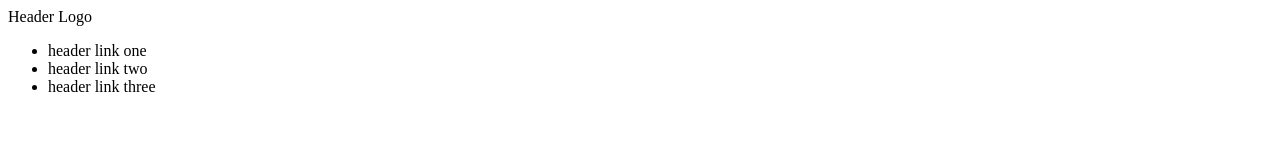
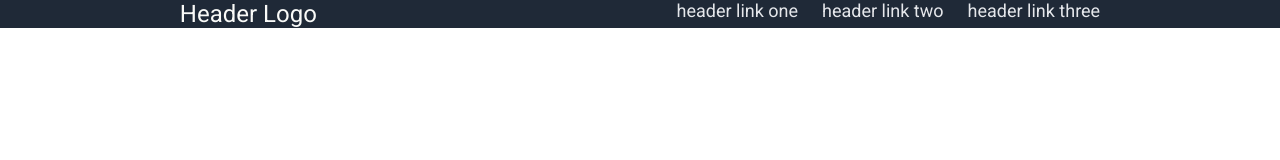
Before and after one commit to louhitar/project-landing-page, a plain HTML site: page index.html in a window 1280 px wide. Drawn offline with Linux system fonts and the light colour scheme.

Commit message:
Style header content and apply desired font

```diff
--- a/index.html
+++ b/index.html
@@ -3,17 +3,21 @@
 <head>
     <meta charset="UTF-8">
     <meta name="viewport" content="width=device-width, initial-scale=1.0">
+    <link rel="preconnect" href="https://fonts.googleapis.com">
+    <link rel="preconnect" href="https://fonts.gstatic.com" crossorigin>
+    <link href="https://fonts.googleapis.com/css2?family=Roboto:ital,wght@0,100..900;1,100..900&display=swap" rel="stylesheet">
     <link rel="stylesheet" href="style.css">
     <title>Landing Page</title>
 </head>
 <body>
     <div class="header">
-        Header Logo
-        <ul>
+        <div class="logo">Header Logo</div>
+        <ul class="header-links">
             <li>header link one</li>
             <li>header link two</li>
             <li>header link three</li>
         </ul>
+
     </div>
 </body>
 </html>
--- a/style.css
+++ b/style.css
@@ -0,0 +1,25 @@
+body {
+    font-family: "Roboto", sans-serif;
+    margin: 0;
+}
+
+ul {
+    list-style-type: none;
+    padding: 0;
+    margin: 0;
+}
+
+.header {
+    font-size: 24px;
+    background-color: #1f2937;
+    color: #f9faf8;
+    display: flex;
+    justify-content: space-around;
+}
+
+.header-links {
+    font-size: 18px;
+    color: #e5e7eb;
+    display: flex;
+    gap: 24px;
+}
```
